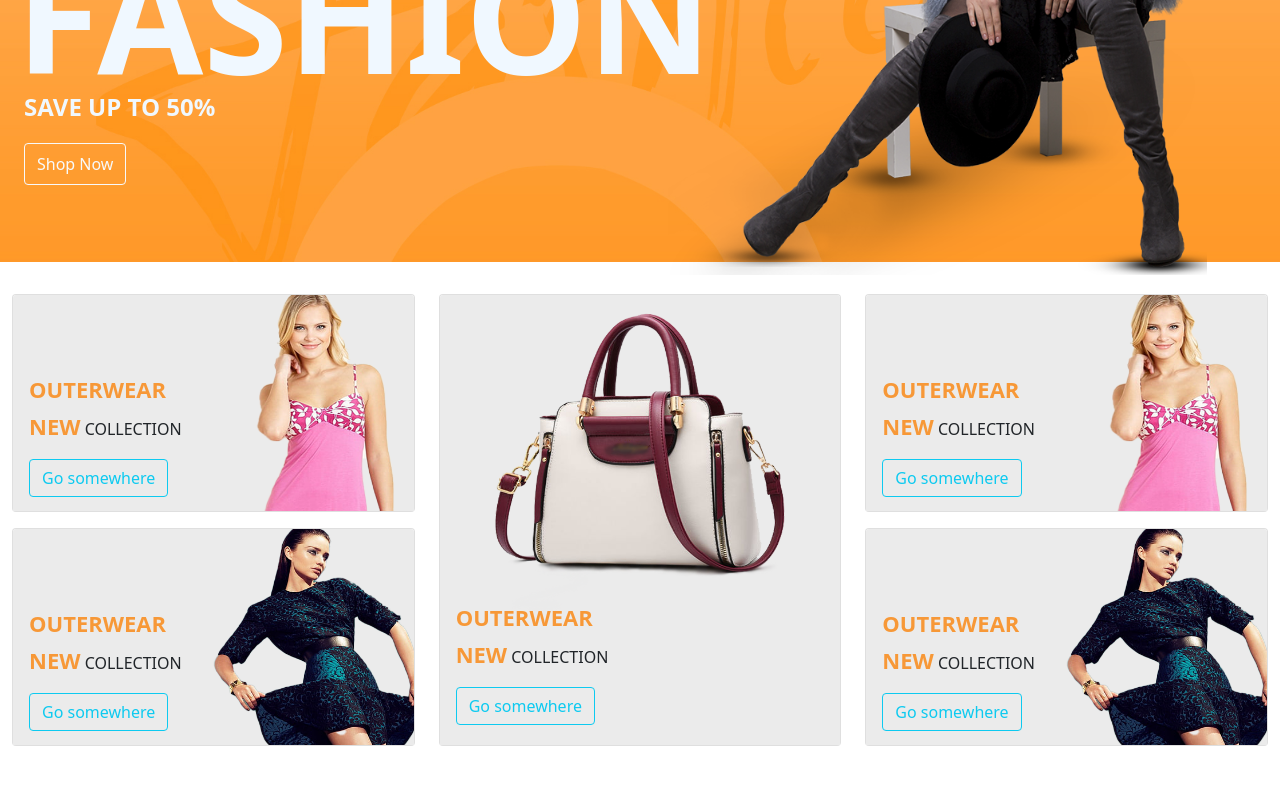
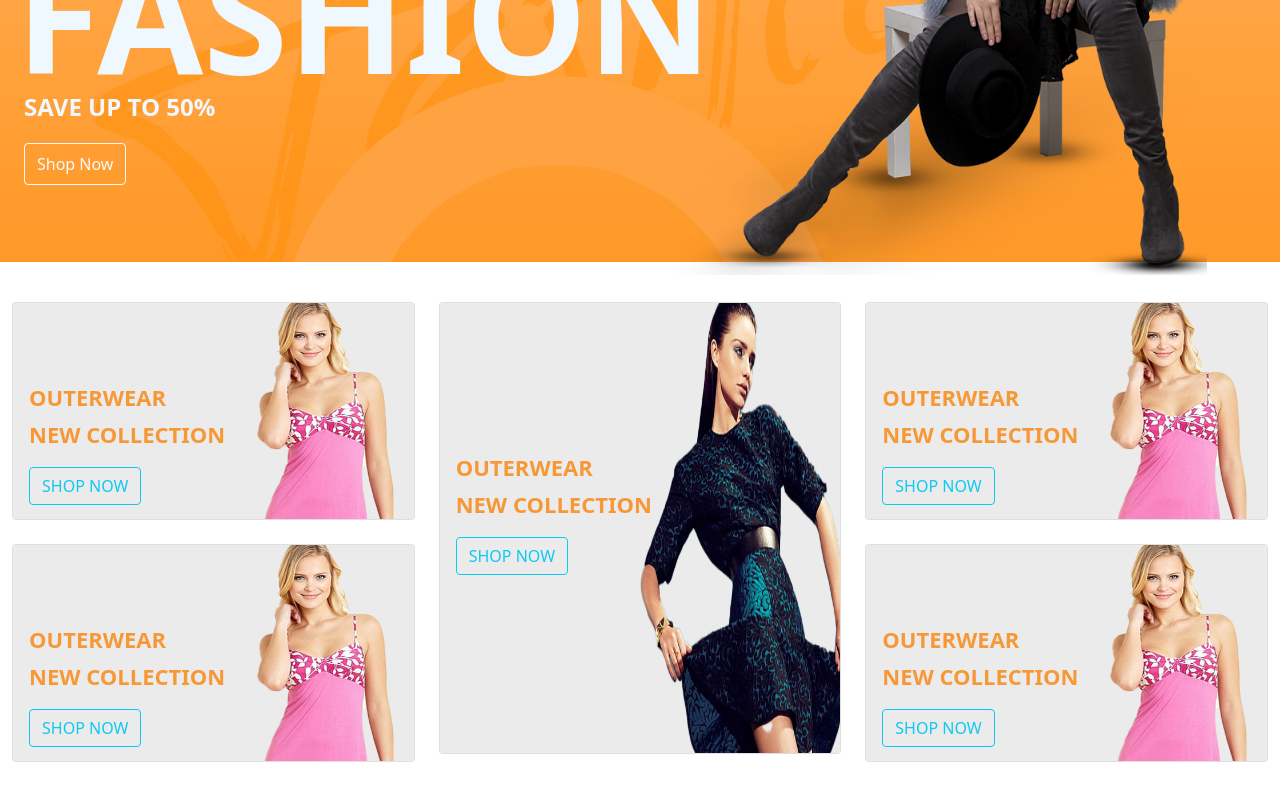
Before and after one commit to kakon-ray/AND-SHOP, a React (Create React App) app: page / in a window 1280 px wide. Shown: the part 486-1286 px from the top of the page. Before the commit the page ends 1264 px from the top, so only its background shows below. Built offline with nearby package versions, Linux system fonts and the light colour scheme.

Commit message:
banner section add

```diff
--- /dev/null
+++ b/src/component/Card/CardsHoverContent.js
@@ -0,0 +1,28 @@
+import React from "react";
+import { Card, Button } from "react-bootstrap";
+
+const CardsHoverContent = ({ img, style, title, collection, collection2 }) => {
+  return (
+    <Card className="my-4">
+      <div className="img-hover-zoom">
+        <Card.Img
+          variant="top"
+          src={img}
+          className="img-fluid "
+          style={style}
+        />
+      </div>
+
+      <Card.Body>
+        <Card.Title>{title}</Card.Title>
+        <Card.Text>
+          {" "}
+          <span className="newCollection">{collection}</span> {collection2}
+        </Card.Text>
+        <Button variant="outline-info">SHOP NOW</Button>
+      </Card.Body>
+    </Card>
+  );
+};
+
+export default CardsHoverContent;
--- a/src/component/Navbar/HeaderNav.js
+++ b/src/component/Navbar/HeaderNav.js
@@ -102,7 +102,7 @@ const HeaderNav = () => {
                   Something else here
                 </NavDropdown.Item>
               </NavDropdown>
-              <Nav.Link href="#action1">
+              <Nav.Link>
                 <div className="navbar-shop">
                   <Button
                     variant=""
--- a/src/component/NewCollection/NewCollection.css
+++ b/src/component/NewCollection/NewCollection.css
@@ -11,7 +11,7 @@
   color: #f79837;
   font-weight: 700;
 }
-.newcollection .newCollection {
+.newcollection {
   font-size: 22px;
   color: #f79837;
   font-weight: 700;
--- a/src/component/NewCollection/NewCollection.js
+++ b/src/component/NewCollection/NewCollection.js
@@ -1,9 +1,8 @@
 import React from "react";
-import { Card, Button } from "react-bootstrap";
-import img from "../../assets/Collection/bag.e31a8e04.png";
 import img1 from "../../assets/Collection/woman1.b58d4262.png";
 import img2 from "../../assets/Collection/woman1.b58d4262.png";
 import img3 from "../../assets/Collection/woman4.6c41e1ce.png";
+import CardsHoverContent from "../Card/CardsHoverContent";
 import "./NewCollection.css";
 
 const NewCollection = () => {
@@ -11,101 +10,45 @@ const NewCollection = () => {
     <div className="container-fluid newcollection my-3">
       <div className="row">
         <div className="col-md-4">
-          <Card className="my-3">
-            <div className="img-hover-zoom">
-              <Card.Img
-                variant="top"
-                src={img1}
-                className="img-fluid "
-                style={{ height: "216px" }}
-              />
-            </div>
-
-            <Card.Body>
-              <Card.Title>OUTERWEAR</Card.Title>
-              <Card.Text>
-                {" "}
-                <span className="newCollection">New</span> Collection
-              </Card.Text>
-              <Button variant="outline-info">Go somewhere</Button>
-            </Card.Body>
-          </Card>
-          <Card className="my-3">
-            <div className="img-hover-zoom">
-              <Card.Img
-                variant="top"
-                src={img3}
-                className="img-fluid "
-                style={{ height: "216px" }}
-              />
-            </div>
-            <Card.Body>
-              <Card.Title>OUTERWEAR</Card.Title>
-              <Card.Text>
-                {" "}
-                <span className="newCollection">New</span> Collection
-              </Card.Text>
-              <Button variant="outline-info">Go somewhere</Button>
-            </Card.Body>
-          </Card>
+          <CardsHoverContent
+            img={img1}
+            style={{ height: "216px" }}
+            title="OUTERWEAR"
+            collection="new"
+            collection2="Collection"
+          />
+          <CardsHoverContent
+            img={img2}
+            style={{ height: "216px" }}
+            title="OUTERWEAR"
+            collection="new"
+            collection2="Collection"
+          />
         </div>
         <div className="col-md-4">
-          <Card className="my-3">
-            <div className="img-hover-zoom">
-              <Card.Img
-                variant="top"
-                src={img}
-                className="img-fluid"
-                style={{ height: "450px" }}
-              />
-            </div>
-            <Card.Body style={{ top: "65%" }}>
-              <Card.Title>OUTERWEAR</Card.Title>
-              <Card.Text>
-                {" "}
-                <span className="newCollection">New</span> Collection
-              </Card.Text>
-              <Button variant="outline-info">Go somewhere</Button>
-            </Card.Body>
-          </Card>
+          <CardsHoverContent
+            img={img3}
+            style={{ height: "450px" }}
+            title="OUTERWEAR"
+            collection="new"
+            collection2="Collection"
+          />
         </div>
         <div className="col-md-4">
-          <Card className="my-3">
-            <div className="img-hover-zoom">
-              <Card.Img
-                variant="top"
-                src={img2}
-                className="img-fluid "
-                style={{ height: "216px" }}
-              />
-            </div>
-            <Card.Body>
-              <Card.Title>OUTERWEAR</Card.Title>
-              <Card.Text>
-                {" "}
-                <span className="newCollection">New</span> Collection
-              </Card.Text>
-              <Button variant="outline-info">Go somewhere</Button>
-            </Card.Body>
-          </Card>
-          <Card className="my-3">
-            <div className="img-hover-zoom">
-              <Card.Img
-                variant="top"
-                src={img3}
-                className="img-fluid "
-                style={{ height: "216px" }}
-              />
-            </div>
-            <Card.Body>
-              <Card.Title>OUTERWEAR</Card.Title>
-              <Card.Text>
-                {" "}
-                <span className="newCollection">New</span> Collection
-              </Card.Text>
-              <Button variant="outline-info">Go somewhere</Button>
-            </Card.Body>
-          </Card>
+          <CardsHoverContent
+            img={img1}
+            style={{ height: "216px" }}
+            title="OUTERWEAR"
+            collection="new"
+            collection2="Collection"
+          />
+          <CardsHoverContent
+            img={img2}
+            style={{ height: "216px" }}
+            title="OUTERWEAR"
+            collection="new"
+            collection2="Collection"
+          />
         </div>
       </div>
     </div>
```
